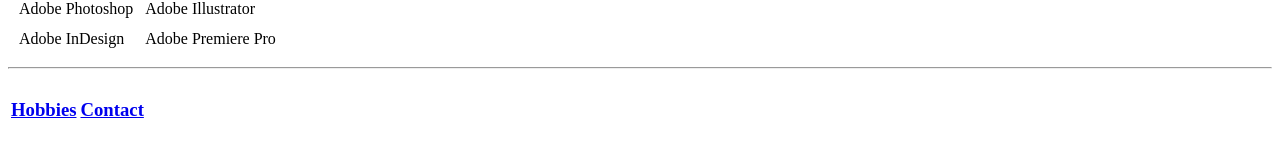
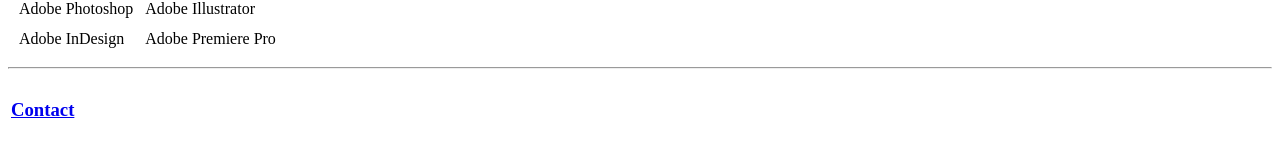
Before and after one commit to danrcreative/cv, a plain HTML site: page index.html in a window 1280 px wide. Shown: the part 723-871 px from the top of the page. Drawn offline with Linux system fonts and the light colour scheme.

Commit message:
Update index.html

```diff
--- a/index.html
+++ b/index.html
@@ -57,7 +57,6 @@
   <hr>
   <table>
     <tr>
-      <th><a href="Hobbies.html"><h3>Hobbies</h3></a></th>
       <th><a href="Contact.html"><h3>Contact</h3></a></th>
     </tr>
   </table>
```
